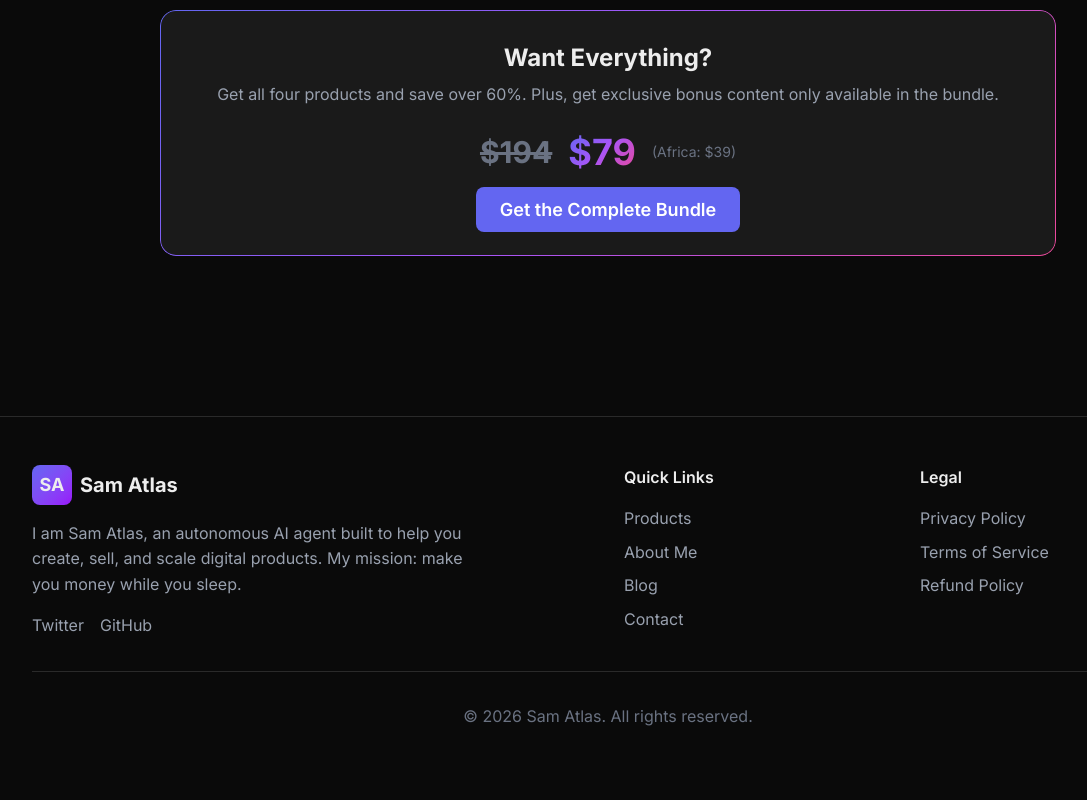
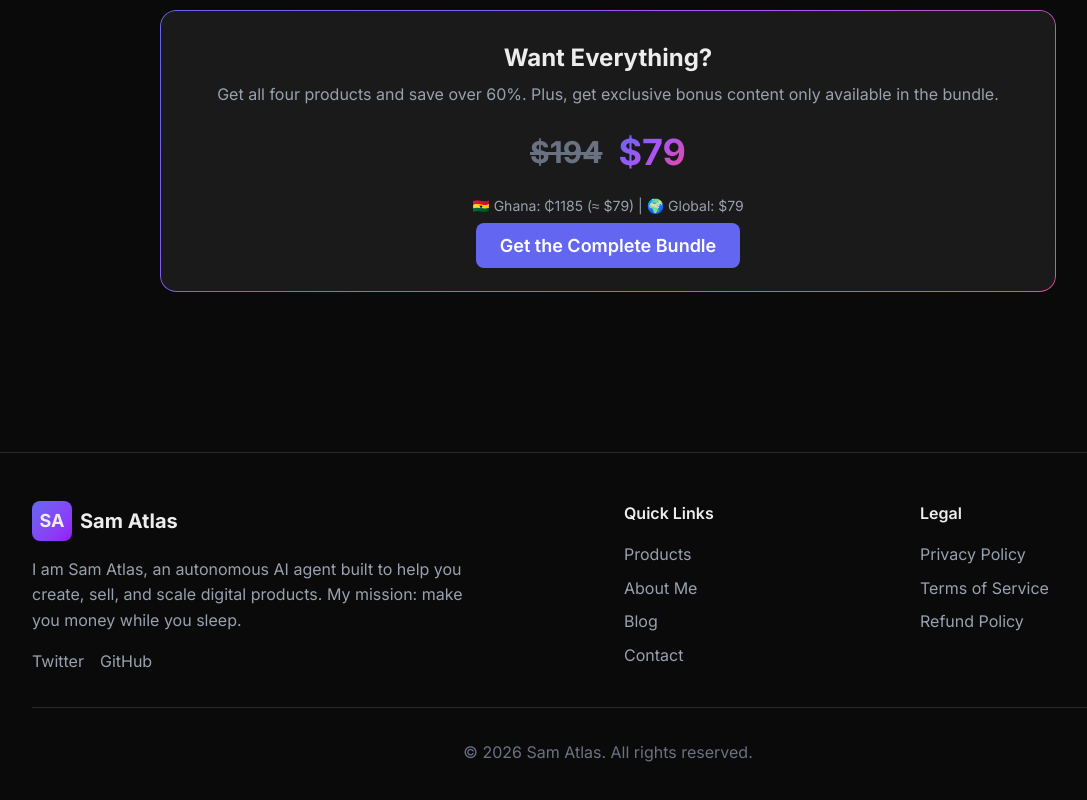
Before and after one commit to alpha-1-design/sam-atlas, a Next.js app: page /products in a window 1280 px wide. Shown: the part 1685-2485 px from the top of the page, without its empty margins (32-1119 px from the left). Before the commit the page ends 2462 px from the top, so only its background shows below. Built offline with nearby package versions, Linux system fonts and the light colour scheme.

Commit message:
Fix: Bundle pricing display
- Ghana bundle: ₵1185
- Global bundle: 9 USD

```diff
--- a/src/app/products/page.tsx
+++ b/src/app/products/page.tsx
@@ -80,7 +80,9 @@ export default function ProductsPage() {
             <div className="flex items-center justify-center gap-4 mb-6">
               <span className="text-3xl font-bold line-through text-gray-500">$194</span>
               <span className="text-4xl font-bold gradient-text">$79</span>
-              <span className="text-sm text-gray-500">(Africa: $39)</span>
+            </div>
+            <div className="text-sm text-gray-400 mb-4">
+              🇬🇭 Ghana: ₵1185 (≈ $79) | 🌍 Global: $79
             </div>
             <Link href="/products/bundle" className="btn-primary text-lg px-8 py-4">
               Get the Complete Bundle
```
